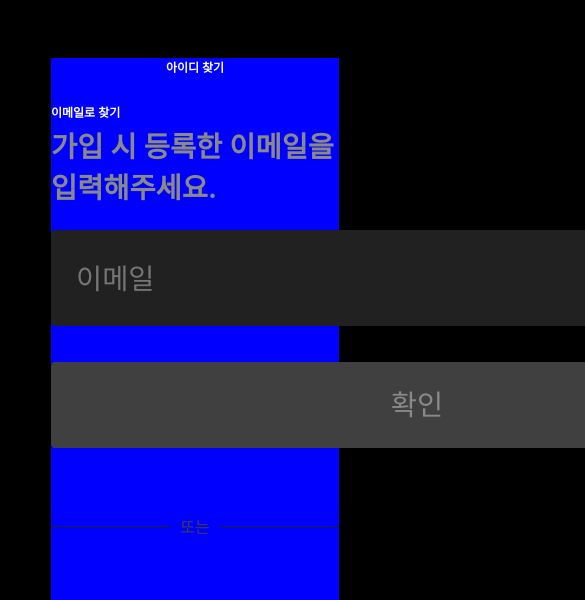
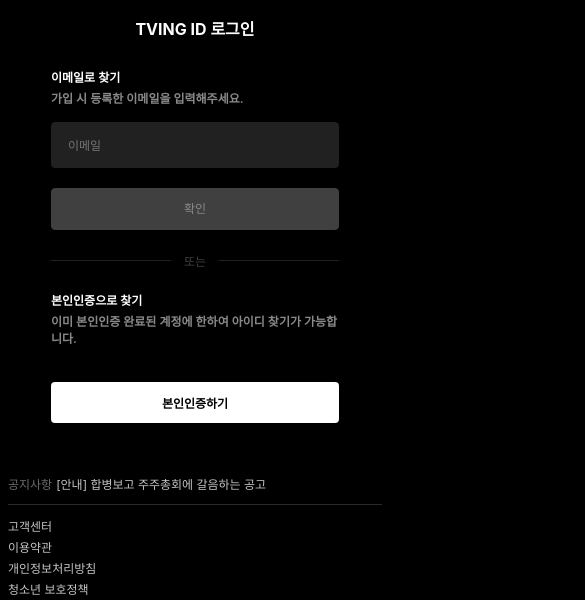
Before and after one commit to seumomo/Project-F4, a website: page src/views/login.html in a window 390 px wide. Shown: the part 50-650 px from the top of the page, 585 px wide, since content can reach past the window. Drawn offline with nearby package versions, Linux system fonts and the light colour scheme; a web font is replaced by a local one.

Commit message:
로그인창 모바일 반응형 스타일링 완료

```diff
--- a/src/scss/pages/login.scss
+++ b/src/scss/pages/login.scss
@@ -3,21 +3,22 @@
 
 .findId{
   width: 100%;
-  background: black;
-  padding-top: rem(70px);
+  background: $black;
 }
 
 .useEmail{
   width: rem(732px);
   @include autoMargin();
+  padding-top: rem(70px);
 
   @include mobile{
     width: rem(288px);
-    background: blue;
+    padding-top: rem(28px);
   }
 
   @include tablet{
     width: rem(416px);
+    padding-top: rem(44px);
   }
 
   &__title{
@@ -28,15 +29,27 @@
     font-weight: 700;
 
     @include mobile{
-    width: rem(288px);
-    font-size: rem(12.003px);
-    margin-bottom: rem(28px);
+    display: none;
     }
 
     @include tablet{
       width: rem(416px);
       font-size: rem(28.43px);
       margin-bottom: rem(24px);
+    }
+  }
+
+  &__mobileTitle{
+    display: none;
+
+    @include mobile{
+      display: block;
+      width: rem(288px);
+      margin-bottom: rem(28px);
+      color: $white;
+      font-size: rem(16px);
+      font-weight: 700;
+      text-align: center;
     }
   }
 
@@ -65,7 +78,8 @@
     font-weight: 600;
 
     @include mobile{
-
+      font-size: rem(12.003px);
+      margin-bottom: rem(16px);
     }
 
     @include tablet{
@@ -87,7 +101,12 @@
     border-radius: 4px;
 
     @include mobile{
-
+      // @include mobileSize();
+      width: rem(288px);
+      height: rem(46px);
+      font-size: rem(12.003px);
+      padding-left: rem(16px);
+      margin-bottom: rem(20px);
     }
 
     @include tablet{
@@ -110,7 +129,9 @@
     cursor: pointer;
 
     @include mobile{
-
+      font-size: rem(12.003px);
+      width: rem(288px);
+      height: rem(42px);
     }
 
     @include tablet{
@@ -123,6 +144,7 @@
 }
 
 .or{
+  width: rem(732px);
   height: rem(16px);
   font-size: rem(16px);
   color: $gray7;
@@ -130,10 +152,13 @@
   @include paddingY(78px);
 
   @include mobile{
-
+    width: rem(288px);
+    font-size: rem(12.003px);
+    @include paddingY(30.5px);
   }
 
   @include tablet{
+    width: rem(416px);
     font-size: rem(12.003px);
     margin-bottom: rem(16px);
     @include paddingY(45px);
@@ -176,7 +201,7 @@
     margin-bottom: rem(4px);
 
     @include mobile{
-
+      font-size: rem(12.003px);
     }
 
     @include tablet{
@@ -194,7 +219,7 @@
     margin-bottom: rem(36px);
 
     @include mobile{
-
+      font-size: rem(12.003px);
     }
 
     @include tablet{
@@ -208,6 +233,7 @@
     font-size: rem(28.43px);
     font-weight: 600;
     text-align: center;
+    border-radius: 4px;
 
     @include mobile{
 
@@ -222,7 +248,8 @@
     @include paddingY(21.5px);
 
     @include mobile{
-
+      font-size: rem(12.003px);
+      @include paddingY(12px);
     }
 
     @include tablet{
--- a/src/views/login.html
+++ b/src/views/login.html
@@ -20,6 +20,7 @@
 <main class="findId">
   <div class="useEmail">
     <h2 class="useEmail__title">아이디 찾기</h2>
+    <h2 class="useEmail__mobileTitle">TVING ID 로그인</h2>
     <span class="useEmail__find">이메일로 찾기</span>
     <span class="useEmail__inputEmail">가입 시 등록한 이메일을 입력해주세요.</span>
     <form action="#" class="useEmail__form">
```
Also changed, not shown: src/scss/utils/_mixin.scss (+10 -0 lines), src/style/login.css, 1 other file.
